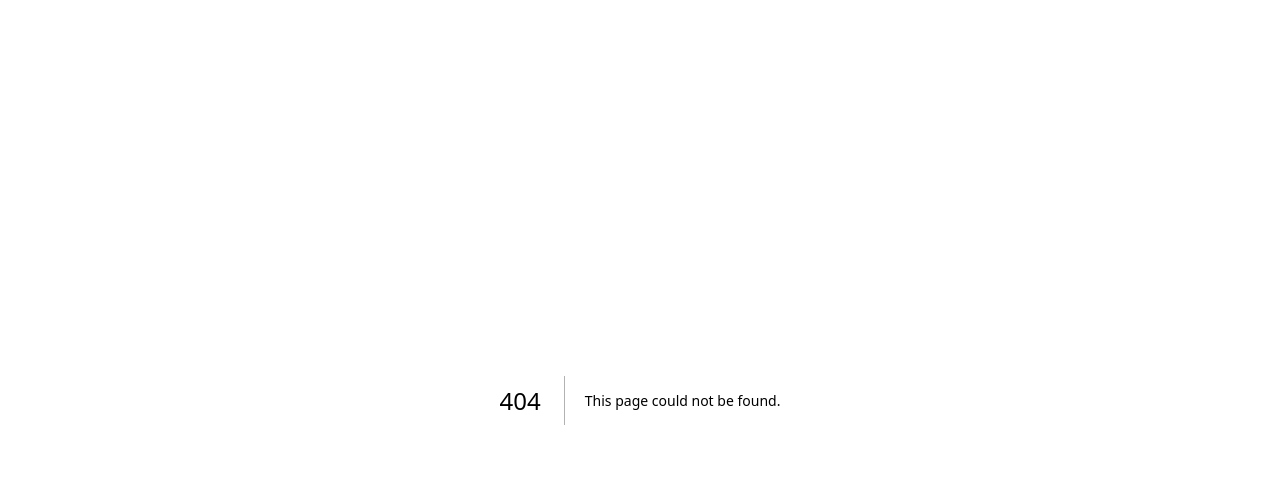
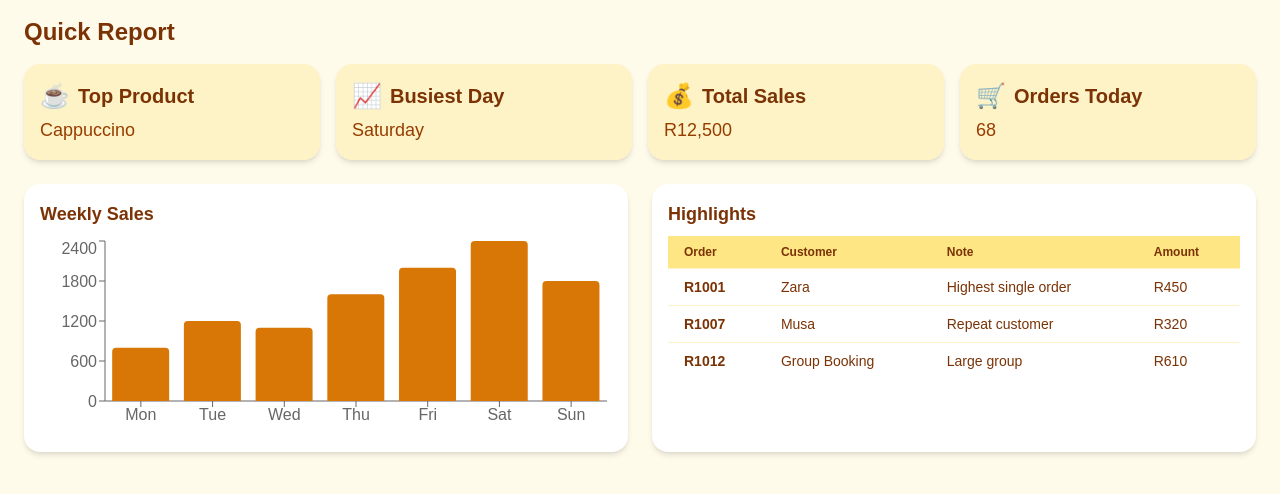
Before and after one commit to COS301-SE-2025/Coffee-Shop-Manager, a Next.js app in the folder koffieblik/: page /reports in a window 1280 px wide. Before the commit this address had no page. Shown: the top 494 px of the page. Built offline with nearby package versions, Linux system fonts and the light colour scheme.

Commit message:
report page
basic moacked data report page

```diff
--- a/koffieblik/package.json
+++ b/koffieblik/package.json
@@ -14,6 +14,7 @@
     "pg": "^8.16.0",
     "react": "^19.0.0",
     "react-dom": "^19.0.0",
+    "recharts": "^2.15.3",
     "zustand": "^5.0.5"
   },
   "devDependencies": {
--- /dev/null
+++ b/koffieblik/src/app/reports/page.tsx
@@ -0,0 +1,95 @@
+'use client';
+
+import {
+  BarChart, Bar, XAxis, YAxis, Tooltip, ResponsiveContainer,
+} from 'recharts';
+
+const summaryCards = [
+  { title: 'Top Product', value: 'Cappuccino', icon: '☕' },
+  { title: 'Busiest Day', value: 'Saturday', icon: '📈' },
+  { title: 'Total Sales', value: 'R12,500', icon: '💰' },
+  { title: 'Orders Today', value: '68', icon: '🛒' },
+];
+
+const salesData = [
+  { day: 'Mon', sales: 800 },
+  { day: 'Tue', sales: 1200 },
+  { day: 'Wed', sales: 1100 },
+  { day: 'Thu', sales: 1600 },
+  { day: 'Fri', sales: 2000 },
+  { day: 'Sat', sales: 2400 },
+  { day: 'Sun', sales: 1800 },
+];
+
+const highlights = [
+  { id: 'R1001', note: 'Highest single order', amount: 'R450', customer: 'Zara' },
+  { id: 'R1007', note: 'Repeat customer', amount: 'R320', customer: 'Musa' },
+  { id: 'R1012', note: 'Large group', amount: 'R610', customer: 'Group Booking' },
+];
+
+export default function QuickReport() {
+  return (
+    <main className="min-h-screen px-6 py-4 bg-amber-50 text-amber-900">
+      <h1 className="text-2xl font-bold mb-4">Quick Report</h1>
+
+      {/* Summary Cards */}
+      <section className="grid grid-cols-1 sm:grid-cols-2 lg:grid-cols-4 gap-4 mb-6">
+        {summaryCards.map(({ title, value, icon }) => (
+          <div
+            key={title}
+            className="rounded-2xl p-4 shadow-md bg-amber-100 hover:bg-amber-200 transition"
+          >
+            <div className="text-xl font-semibold flex items-center gap-2">
+              <span className="text-2xl">{icon}</span> {title}
+            </div>
+            <p className="text-amber-800 mt-1 text-lg">{value}</p>
+          </div>
+        ))}
+      </section>
+
+      {/* Chart + Highlights */}
+      <section className="grid grid-cols-1 md:grid-cols-2 gap-6">
+        {/* Chart */}
+        <div className="bg-white rounded-2xl shadow-md p-4">
+          <h2 className="text-lg font-semibold mb-2">Weekly Sales</h2>
+          <ResponsiveContainer width="100%" height={200}>
+            <BarChart data={salesData}>
+              <XAxis dataKey="day" />
+              <YAxis />
+              <Tooltip />
+              <Bar dataKey="sales" fill="#D97706" radius={[4, 4, 0, 0]} />
+            </BarChart>
+          </ResponsiveContainer>
+        </div>
+
+        {/* Highlights */}
+        <div className="bg-white rounded-2xl shadow-md p-4">
+          <h2 className="text-lg font-semibold mb-2">Highlights</h2>
+          <table className="w-full text-sm text-left text-amber-900">
+            <thead className="text-xs bg-amber-200">
+              <tr>
+                <th className="px-4 py-2">Order</th>
+                <th className="px-4 py-2">Customer</th>
+                <th className="px-4 py-2">Note</th>
+                <th className="px-4 py-2">Amount</th>
+              </tr>
+            </thead>
+            <tbody>
+              {highlights.map(({ id, note, customer, amount }) => (
+                <tr
+                  key={id}
+                  className="border-t border-amber-100 hover:bg-amber-50 transition-colors"
+                >
+                  <td className="px-4 py-2 font-semibold">{id}</td>
+                  <td className="px-4 py-2">{customer}</td>
+                  <td className="px-4 py-2">{note}</td>
+                  <td className="px-4 py-2">{amount}</td>
+                </tr>
+              ))}
+            </tbody>
+          </table>
+        </div>
+      </section>
+    </main>
+  );
+}
```
Also changed, not shown: 1 other file (tests, documents, lock files or other folders).
